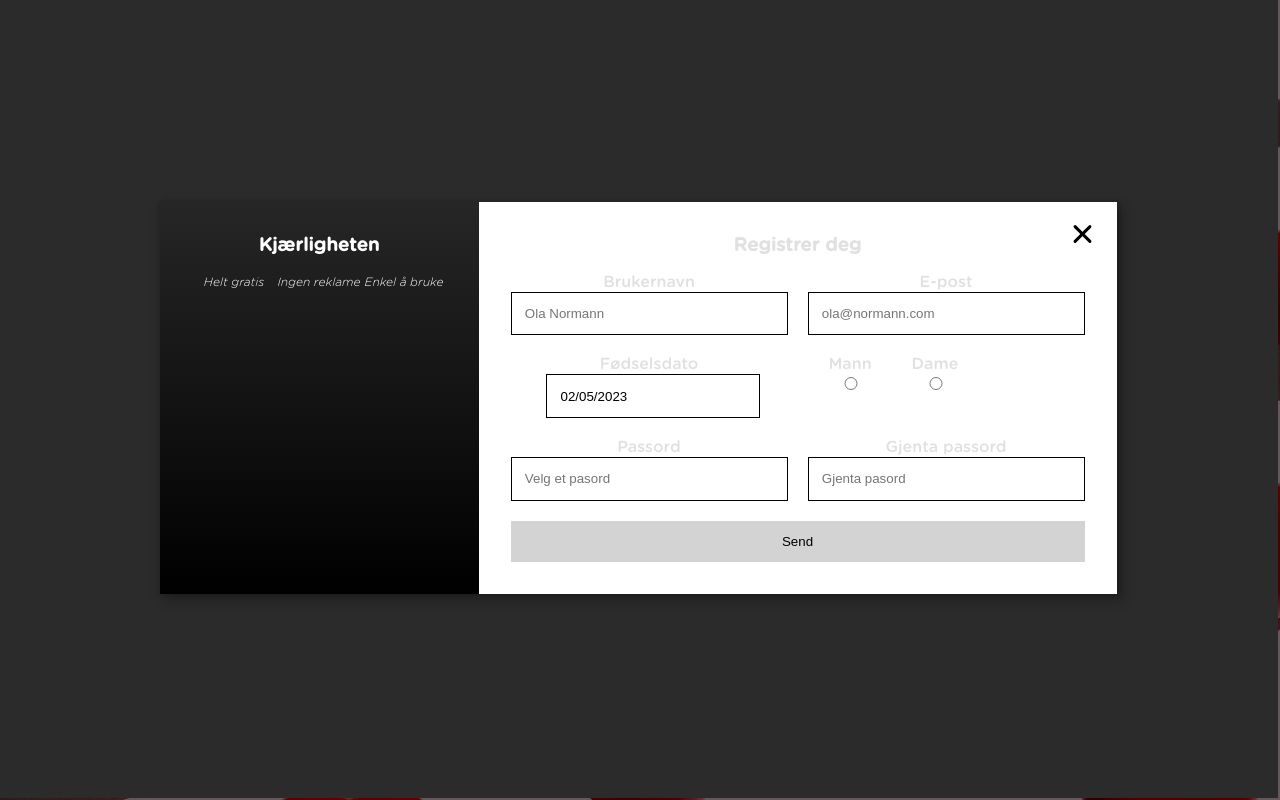
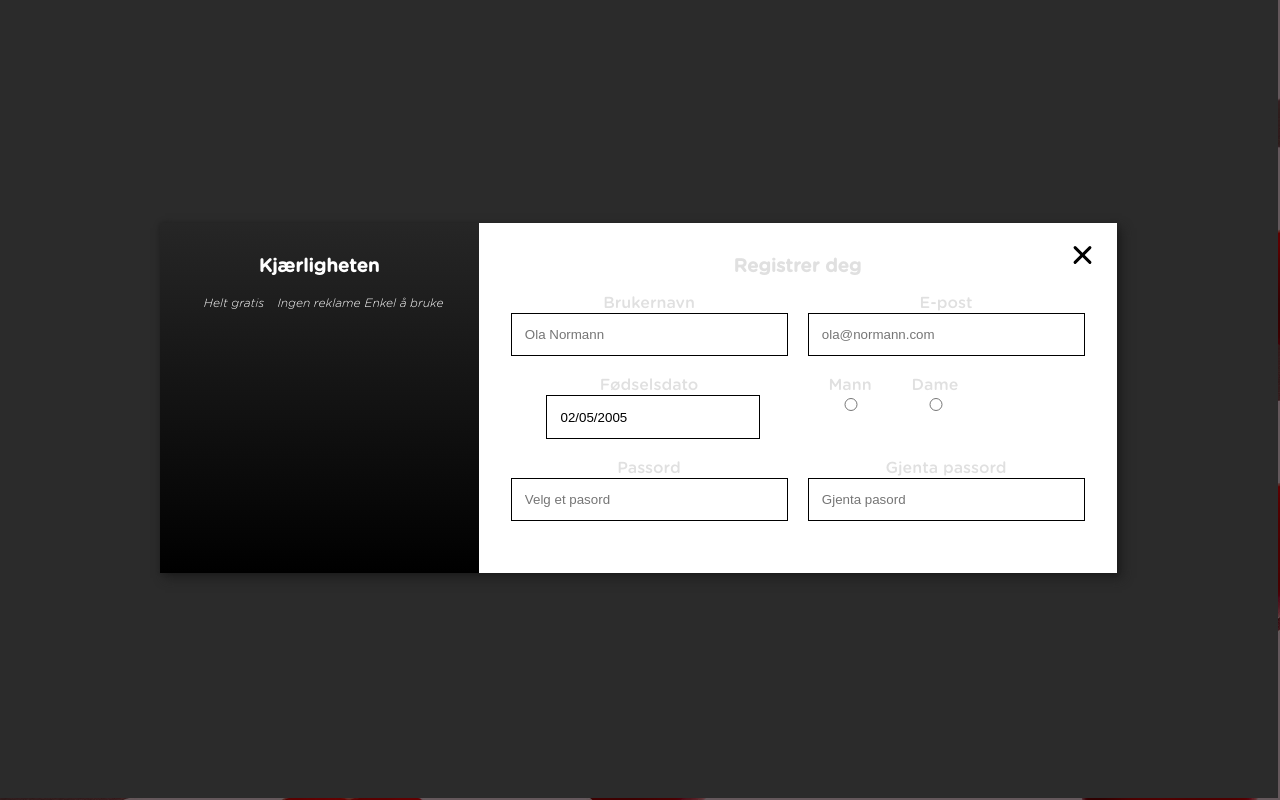
Before and after one commit to janegil-staff/dating, a Next.js app: page / in a window 1280 px wide. Both pictures are taken after a click on the button "Opprett konto". Built offline with nearby package versions, Linux system fonts and the light colour scheme; no server answers.

Commit message:
handle datepicker, now can only pick valid dates

```diff
--- a/package.json
+++ b/package.json
@@ -15,6 +15,7 @@
     "eslint": "8.33.0",
     "eslint-config-next": "13.1.6",
     "framer-motion": "^8.5.5",
+    "moment": "^2.29.4",
     "mongodb": "^5.0.0",
     "next": "13.1.6",
     "next-auth": "^4.19.2",
--- a/src/componensts/users/auth/signup.js
+++ b/src/componensts/users/auth/signup.js
@@ -4,12 +4,13 @@ import DatePicker from "react-datepicker";
 import { useRouter } from "next/router";
 import useInput from "@/hooks/use-input";
 import { createUser, signInUser } from "@/helpers/user-helper";
+import moment from "moment";
 const SignUp = (props) => {
-  const [startDate, setStartDate] = useState(new Date());
+  const [startDate, setStartDate] = useState(moment().subtract(18, "years")._d);
   const { setIsOpen } = props;
   const [error, setError] = useState(null);
   const router = useRouter();
-  const [sex, setSex] = useState('male');
+  const [sex, setSex] = useState("male");
   const {
     value: enteredName,
     isValid: enteredNamesValid,
@@ -72,30 +73,31 @@ const SignUp = (props) => {
         password: enteredPassword,
         sex,
         birthdate: startDate,
-          setError});
+        setError,
+      });
 
-          if(error) return;
+      if (error) return;
       // Signing in new user
 
       let options = {
         redirect: false,
         email: enteredEmail,
-            password: enteredPassword
-          }
+        password: enteredPassword,
+      };
       await signInUser({
-            type: 'credentials',
+        type: "credentials",
         options,
-            setError
+        setError,
       });
-          router.replace('/profile');
+      router.replace("/profile");
     } catch (error) {
       setError(error.message);
     }
   };
-    const onSexChange = event => {
+  const onSexChange = (event) => {
     setSex(event.target.value);
     console.log(sex);
-    }
+  };
   return (
     <>
       <div className={classes.contain}>
@@ -155,6 +157,12 @@ const SignUp = (props) => {
               <p>
                 <label for="">Fødselsdato</label>
                 <DatePicker
+                  minDate={moment().subtract(150, "years")._d}
+                  maxDate={moment().subtract(18, "years")._d}
+                  scrollableYearDropdown
+                  dropdownMode="select"
+                  showMonthDropdown
+                  showYearDropdown
                   selected={startDate}
                   onChange={(date) => setStartDate(date)}
                 />
--- a/src/componensts/users/auth/signup.module.css
+++ b/src/componensts/users/auth/signup.module.css
@@ -94,10 +94,7 @@
   }
 
   .contain button {
-    background: lightgrey;
-    width: 100%;
-    border: 0;
-    cursor: pointer;
+   display: none;
   }
   .contain button:hover, .contain button:focus {
     background: gold;
```
Also changed, not shown: 1 other file (tests, documents, lock files or other folders). Lines whose indentation alone changed are shown as unchanged.
